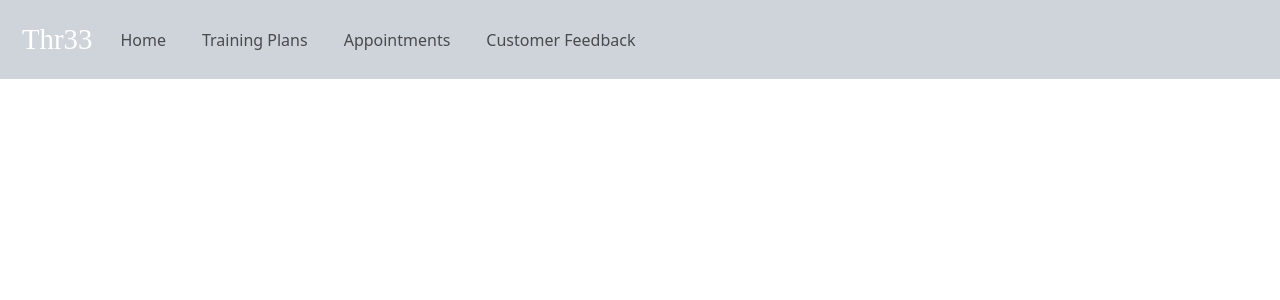
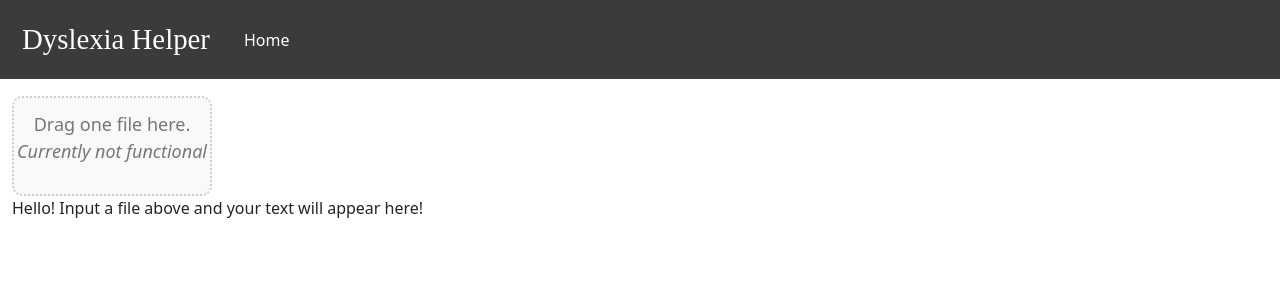
Before and after one commit to MiniMandrake/DyslexiaHelper, a React (Create React App) app in the folder dyslexia-helper/: page / in a window 1280 px wide. Shown: the top 300 px of the page. Built offline with nearby package versions, Linux system fonts and the light colour scheme.

Commit message:
dropbox implementation

```diff
--- a/dyslexia-helper/public/index.html
+++ b/dyslexia-helper/public/index.html
@@ -24,7 +24,7 @@
       work correctly both with client-side routing and a non-root public URL.
       Learn how to configure a non-root public URL by running `npm run build`.
     -->
-    <title>React App</title>
+    <title>Dyslexia Helper</title>
   </head>
   <body>
     <noscript>You need to enable JavaScript to run this app.</noscript>
--- /dev/null
+++ b/dyslexia-helper/src/Dropbox.js
@@ -0,0 +1,36 @@
+import React, { useState } from "react";
+import "./styles/dropbox.css";
+
+function FileDropzone() {
+  const [output, setOutput] = useState(
+    "Hello! Input a file above and your text will appear here!"
+  );
+
+  const dropHandler = (event) => {
+    event.preventDefault();
+    const file = event.dataTransfer.files[0];
+    if (file) {
+      setOutput(`File dropped: ${file.name}`);
+    } else {
+      setOutput("No file detected. Please try again!");
+    }
+  };
+
+  const dragOverHandler = (event) => {
+    event.preventDefault();
+  };
+
+  return (
+    <div className='container-fluid'>
+      <div id='dropzone' onDrop={dropHandler} onDragOver={dragOverHandler}>
+        <p style={{ textAlign: "center" }}>
+          Drag one file here. <br />
+          <i>Currently not functional</i>
+        </p>
+      </div>
+      <p>{output}</p>
+    </div>
+  );
+}
+
+export default FileDropzone;
--- a/dyslexia-helper/src/Landing.js
+++ /dev/null
@@ -1,9 +0,0 @@
-import React, { useState } from "react";
-
-function Landing() {
-  const [payload, setPayload] = useState("");
-
-  return <div className=''>hello</div>;
-}
-
-export default Landing;
--- a/dyslexia-helper/src/Navbar.js
+++ b/dyslexia-helper/src/Navbar.js
@@ -4,22 +4,23 @@ import "./styles/styles.css";
 
 function Navbar() {
   return (
-    <div className='App'>
+    <div>
       <header className='App-header'>
-        <nav className='navbar fixed-top navbar-expand-lg bg-dark-subtle'>
-          <div className='container-fluid'>
+        <nav className='navbar fixed-top navbar-expand-lg navBG'>
+          <div className='container-fluid '>
             <Link
               to='/'
               className='mynavbar'
               style={{ textDecoration: "none" }}
             >
-              Thr33
+              Dyslexia Helper
             </Link>
             <div
               className='collapse navbar-collapse'
               id='navbarSupportedContent'
             >
               <ul className='navbar-nav me-auto mb-2 mb-lg-0'>
+                <li style={{ paddingLeft: "1rem" }}> </li>
                 <li className='mynavbar-item'>
                   <Link
                     to='/'
@@ -29,7 +30,8 @@ function Navbar() {
                     Home
                   </Link>
                 </li>
-                <li className='mynavbar-item'>
+
+                {/* <li className='mynavbar-item'>
                   <Link
                     to='/training_plans'
                     style={{ textDecoration: "none" }}
@@ -55,7 +57,7 @@ function Navbar() {
                   >
                     Customer Feedback
                   </Link>
-                </li>
+                </li> */}
               </ul>
             </div>
           </div>
--- a/dyslexia-helper/src/index.js
+++ b/dyslexia-helper/src/index.js
@@ -1,6 +1,6 @@
 import React from "react";
 import ReactDOM from "react-dom/client";
-import Landing from "./Landing";
+import Dropbox from "./Dropbox";
 import Navbar from "./Navbar";
 import { BrowserRouter as Router, Route, Routes } from "react-router-dom";
 import "bootstrap/dist/css/bootstrap.min.css";
@@ -12,12 +12,14 @@ root.render(
       <div className='container-fluid' style={{ padding: "1rem" }}>
         <Navbar />
       </div>
-      <Routes>
-        <Route path='/' element={<Landing />} />
-        {/* <Route path='/training_plans' element={<TrainingPlans />} />
-          <Route path='/appointments' element={<ScheduleAppt />} />
-          <Route path='/feedback' element={<CustomerFeedback />} /> */}
-      </Routes>
+      <div style={{ paddingTop: "4rem" }}>
+        <Routes>
+          <Route path='/' element={<Dropbox />} />
+          {/* <Route path='/training_plans' element={<TrainingPlans />} />
+            <Route path='/appointments' element={<ScheduleAppt />} />
+            <Route path='/feedback' element={<CustomerFeedback />} /> */}
+        </Routes>
+      </div>
     </Router>
   </div>
 );
--- /dev/null
+++ b/dyslexia-helper/src/styles/dropbox.css
@@ -0,0 +1,52 @@
+.container {
+  max-width: 1200px; /* Maximum width of the container */
+  margin: 20px auto; /* Centers the container horizontally */
+  padding-left: 0 40px; /* Adds some horizontal padding */
+  padding-right: 0 40px; /* Adds some horizontal padding */
+  width: 100%; /* Ensures the container takes up the full width up to the max-width */
+  box-sizing: border-box; /* Ensures padding is included in the total width/height */
+}
+
+@media (max-width: 768px) {
+  .container {
+    padding: 0 15px; /* Reduce padding for smaller screens */
+  }
+}
+
+@media (max-width: 480px) {
+  .container {
+    padding: 0 10px; /* Even smaller padding for very small screens */
+  }
+}
+
+#dropzone {
+  width: 200px; /* Full width */
+  max-width: 400px; /* Maximum width for the dropzone */
+  height: 100px; /* Height of the dropzone */
+  border: 2px dotted #ccc; /* Dotted border with a gray color */
+  border-radius: 10px; /* Rounded corners */
+  display: flex; /* Flexbox for centering content */
+  align-items: center; /* Vertically center content */
+  justify-content: center; /* Horizontally center content */
+  color: #777; /* Default text color */
+  font-size: 18px; /* Text size */
+  background-color: #f9f9f9; /* Light background */
+  transition: border-color 0.3s, background-color 0.3s; /* Smooth transition for hover effects */
+  /* on click button hover here */
+  /*cursor: pointer; /* Pointer cursor on hover */
+}
+
+.dropzone:hover {
+  border-color: #90ee90; /* Light green border on hover */
+  background-color: #f0fff0; /* Slight greenish background on hover */
+}
+
+.dropzone.dragover {
+  border-color: #90ee90; /* Light green border when dragging file over */
+  background-color: #f0fff0; /* Slight greenish background when dragging */
+}
+
+/* Optional: Style for active dragging state */
+.dropzone:active {
+  border-color: #32cd32; /* Darker green on active drag */
+}
--- a/dyslexia-helper/src/styles/styles.css
+++ b/dyslexia-helper/src/styles/styles.css
@@ -24,17 +24,17 @@
   color: #007bff !important;
 }
 
-.mynavbar-item {
-  color: white;
+.mynav-item {
+  color: white !important;
   font-size: 1rem;
   padding: 10px 10px 10px 10px;
   font-weight: 450;
-  transition: font-size 0.3s ease, color 0.3s ease; /* Smooth animation */
+  transition: font-size 0.3s ease, color 0.3s ease !important; /* Smooth animation */
 }
 
 .mynav-item:hover {
   font-size: 1.1rem; /* Enlarged font size on hover */
-  color: #2f2f2f !important;
+  color: #6c78d4 !important;
   font-weight: 600;
 }
 
@@ -50,3 +50,7 @@
   color: #007bff;
   /* font-weight: 600; */
 }
+
+.navBG {
+  background-color: #3b3b3b;
+}
```
